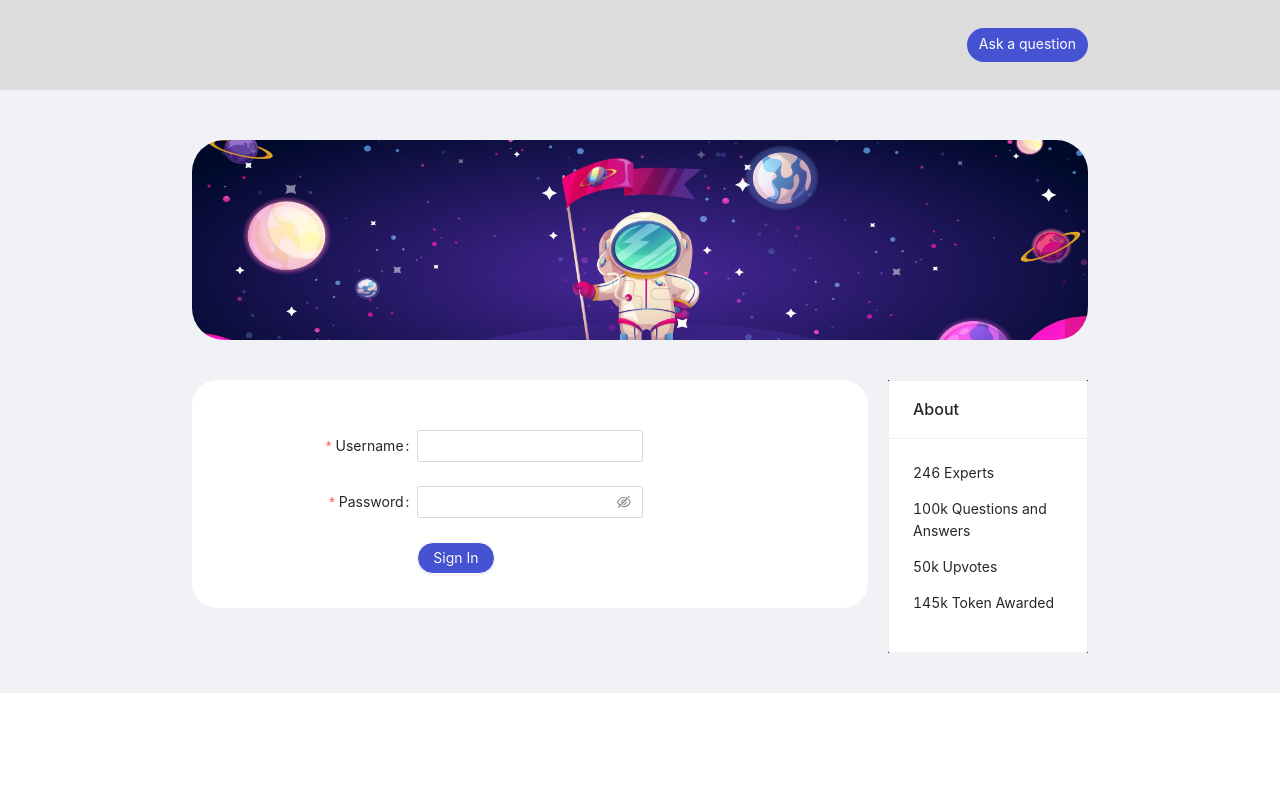
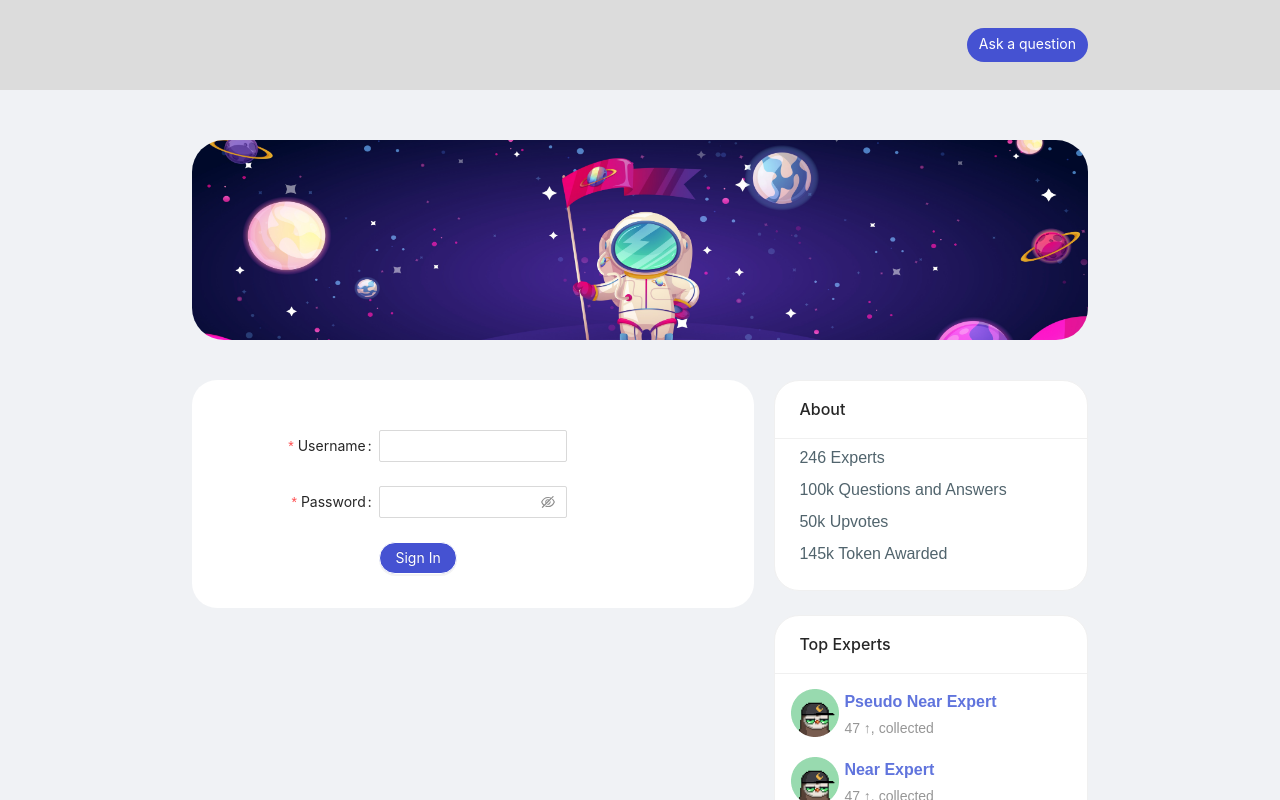
Before and after one commit to wfyhehe/StackOverflow, a React (Create React App) app in the folder react/stackoverflow/: page /signin in a window 1280 px wide. Shown: the top 800 px of the page. Built offline with nearby package versions, Linux system fonts and the light colour scheme.

Commit message:
about and top expert css

```diff
--- a/react/stackoverflow/src/component/About.js
+++ b/react/stackoverflow/src/component/About.js
@@ -1,6 +1,8 @@
 import {Component} from "react";
 import PropTypes from 'prop-types';
 import {Card} from "antd";
+import './styles/About.css';
+
 export default class About extends Component {
   static propTypes = {
     // TODO: some npm library convert num->xxk or xxM
@@ -10,6 +12,7 @@ export default class About extends Component {
     upvoteCountInK: PropTypes.number.isRequired,
     tokenAwardedInK: PropTypes.number.isRequired,
   };
+
   constructor(props) {
     super(props);
   }
--- /dev/null
+++ b/react/stackoverflow/src/component/TopExperts.js
@@ -0,0 +1,29 @@
+import {Component} from "react";
+import PropTypes from 'prop-types';
+import {Card} from "antd";
+import UserBrief from "./UserBrief";
+import './styles/TopExperts.css';
+
+export default class TopExperts extends Component {
+  static propTypes = {
+    topExperts: PropTypes.array.isRequired,
+  };
+
+  constructor(props) {
+    super(props);
+  }
+
+  render() {
+    const expertList = this.props.topExperts.map(expert => (
+      <UserBrief userDetail={expert} showQA={false} />
+    ))
+    return (
+      <Card
+        title="Top Experts"
+        className="stackoverflow-top-experts-card"
+      >
+        {expertList}
+      </Card>
+    );
+  }
+}
--- a/react/stackoverflow/src/component/UserBrief.js
+++ b/react/stackoverflow/src/component/UserBrief.js
@@ -16,18 +16,18 @@ export default class UserBrief extends Component {
   render() {
     const user = this.props.userDetail;
     const extraData = this.props.showQA ? (
-      <p className="stackoverflow-question-card-content">
+      <p className="stackoverflow-user-brief-extra-data">
         {user ? user.answer_amount : '?'} Answers, {user ? user.question_amount : '?'} Question
       </p>
     ) : (
-      <p className="stackoverflow-question-card-content">
+      <p className="stackoverflow-user-brief-extra-data">
         {user ? user.up_amount : '?'} ↑, collected
       </p>
     );
     return (
       <div className="stackoverflow-user-brief">
         <img src={user ? user.avatar : '/moonbird.png'} alt="avatar" />
-        <div className="stackoverflow-question-card-upper">
+        <div className="stackoverflow-user-brief-right-div">
           <p className="stackoverflow-user-brief-username">{user ? user.first_name : 'Unknown'}</p>
           {extraData}
         </div>
--- /dev/null
+++ b/react/stackoverflow/src/component/styles/About.css
@@ -0,0 +1,19 @@
+.ant-layout-sider-dark {
+  background-color: transparent !important;
+}
+
+.stackoverflow-about-card {
+  border-radius: 25px !important;
+  margin-bottom: 24px !important;
+}
+
+.stackoverflow-about-card .ant-card-body {
+  font-size: 16px;
+  line-height: 16px;
+  padding: 12px 24px;
+}
+
+.stackoverflow-about-card p {
+  color: #51646D;
+  font-weight: 500;
+}
--- /dev/null
+++ b/react/stackoverflow/src/component/styles/TopExperts.css
@@ -0,0 +1,12 @@
+.ant-layout-sider-dark {
+  background-color: transparent!important;
+}
+.stackoverflow-top-experts-card {
+  border-radius: 25px!important;
+}
+
+.stackoverflow-top-experts-card .ant-card-body{
+  font-size: 15px;
+  line-height: 16px;
+  padding: 16px;
+}
--- a/react/stackoverflow/src/component/styles/UserBrief.css
+++ b/react/stackoverflow/src/component/styles/UserBrief.css
@@ -1,3 +1,28 @@
-.stackoverflow-question-user-brief {
+.stackoverflow-user-brief {
+  display: flex;
+  flex-direction: row;
+  height: 48px;
+  margin: 0 0 20px 0;
+  line-height: 16px;
+}
 
+.stackoverflow-user-brief img {
+  width: 48px;
+  height: 48px;
 }
+
+.stackoverflow-user-brief-username {
+  font-style: normal;
+  font-weight: 700;
+  color: #6074DD;
+  font-size: 16px;
+  padding: 5px;
+  margin: 0;
+}
+
+.stackoverflow-user-brief-extra-data {
+  color: #969696;
+  font-size: 14px;
+  padding: 5px 0 0 5px;
+  margin: 0;
+}
--- a/react/stackoverflow/src/layout/CenterPage.js
+++ b/react/stackoverflow/src/layout/CenterPage.js
@@ -3,9 +3,30 @@ import {Layout} from 'antd';
 import Router from "./Router";
 import About from "../component/About";
 import './styles/CenterPage.css';
+import TopExperts from "../component/TopExperts";
 
 const {Header, Content, Sider} = Layout;
 export default class CenterPage extends Component {
+  getHardCodeExperts = () => {
+    return [{
+      first_name: 'Pseudo Near Expert',
+      up_amount: 47,
+      avatar: '/moonbird.png',
+    }, {
+      first_name: 'Near Expert',
+      up_amount: 47,
+      avatar: '/moonbird.png',
+    }, {
+      first_name: 'Bitcoin Maxi',
+      up_amount: 47,
+      avatar: '/moonbird.png',
+    }, {
+      first_name: 'Ethereum Maxi',
+      up_amount: 47,
+      avatar: '/moonbird.png',
+    }];
+
+  }
   render() {
     return (
       <div className="stackoverflow-center-page">
@@ -16,8 +37,9 @@ export default class CenterPage extends Component {
           <Content>
             <Router />
           </Content>
-          <Sider>
+          <Sider className="stackoverflow-center-page-sider">
             <About expertCount={246} qnaCountInK={100} upvoteCountInK={50} tokenAwardedInK={145} />
+            <TopExperts topExperts={this.getHardCodeExperts()} />
           </Sider>
         </Layout>
       </div>
--- a/react/stackoverflow/src/layout/styles/CenterPage.css
+++ b/react/stackoverflow/src/layout/styles/CenterPage.css
@@ -19,3 +19,9 @@
   width: 70%;
   margin: 40px 15%;
 }
+
+.stackoverflow-center-page-sider {
+  flex: 0 0 35% !important;
+  max-width: 350px !important;
+  min-width: 200px !important;
+}
--- a/react/stackoverflow/src/layout/styles/HomeLayout.css
+++ b/react/stackoverflow/src/layout/styles/HomeLayout.css
@@ -21,3 +21,7 @@
   text-decoration: none;
   background-color: rgb(69, 82, 210);
 }
+
+p {
+  font-family: "Poppins", "Rubik", sans-serif;
+}
```
